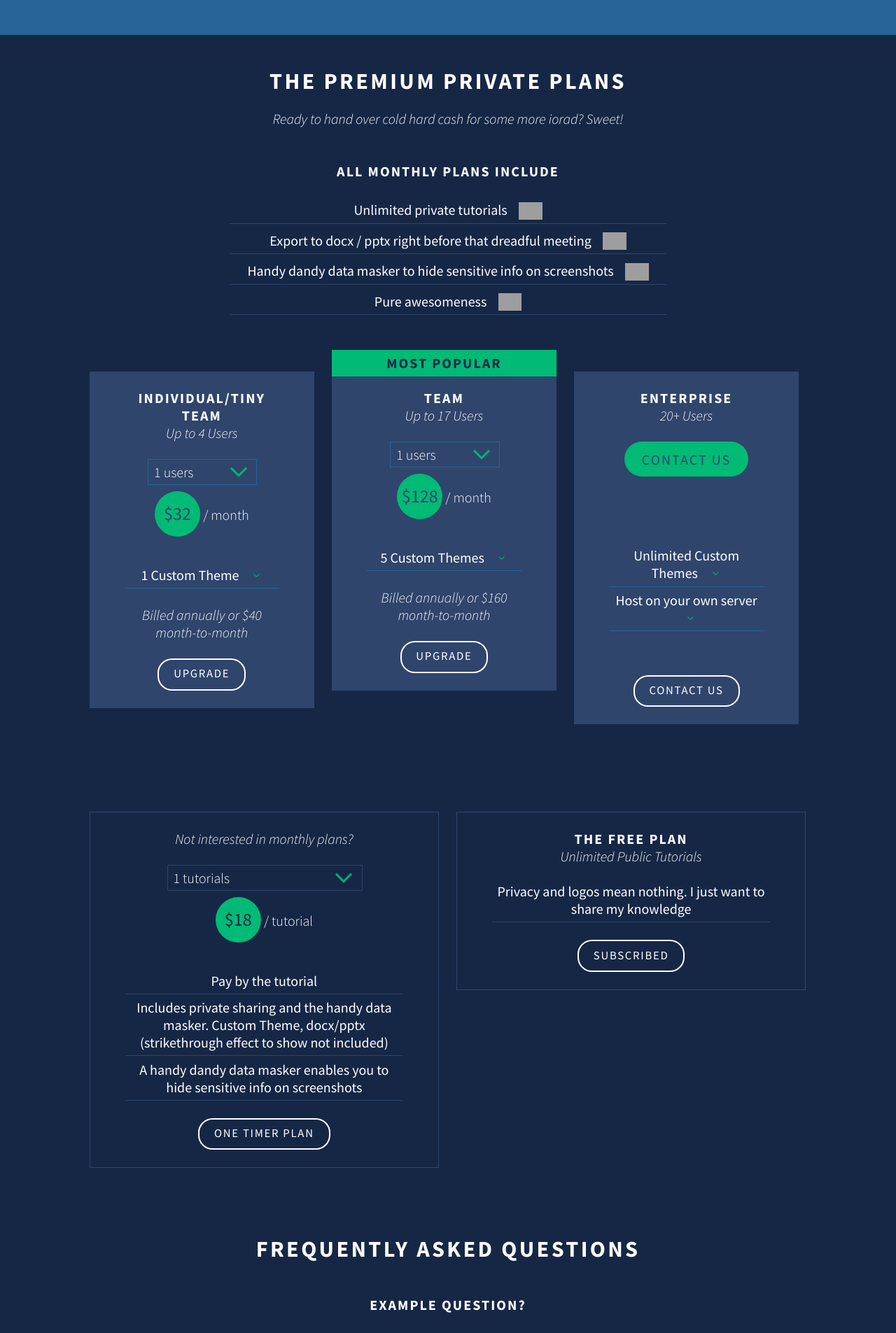
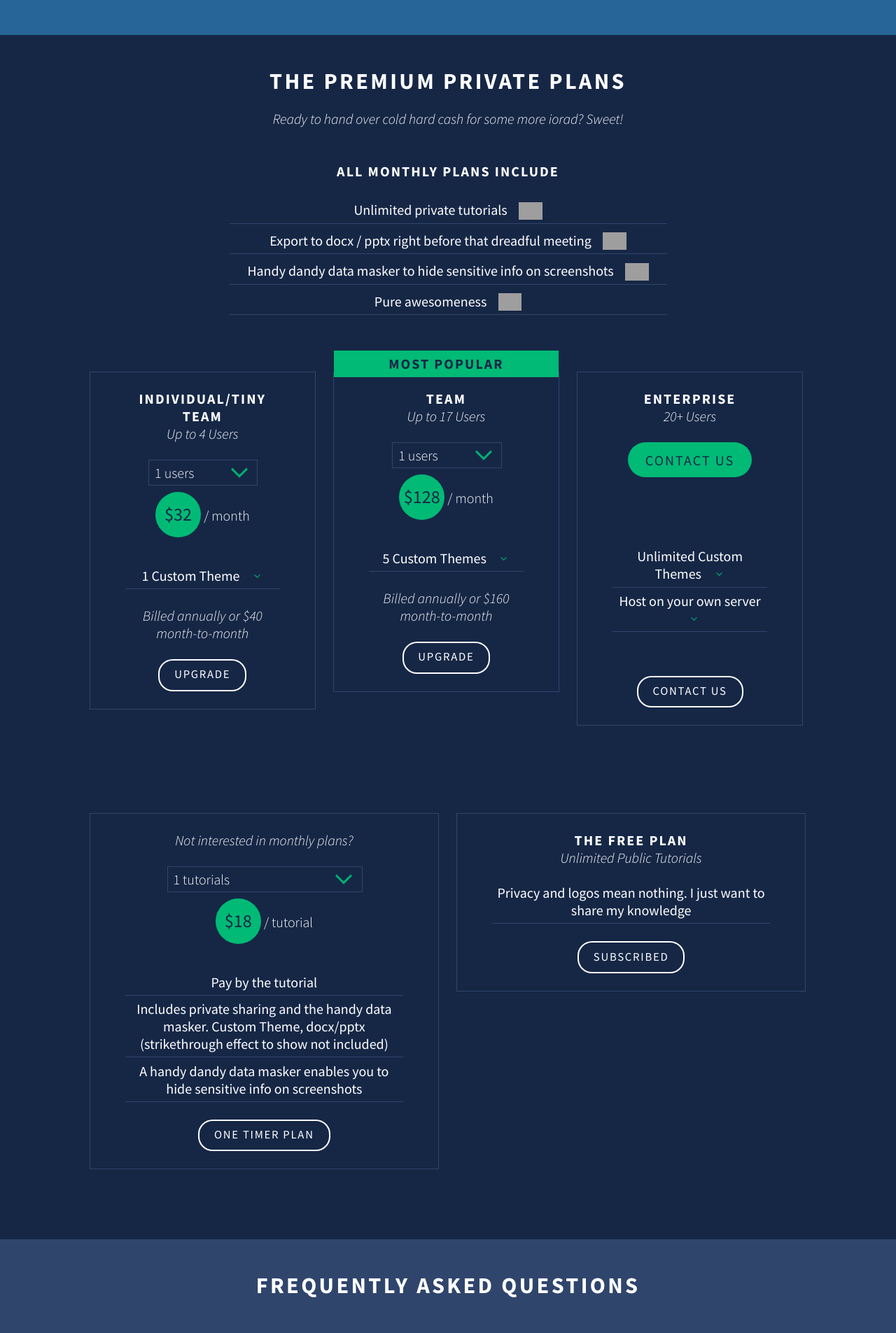
Before and after one commit to metamn/iorad, a Jekyll site: the page built from index.html, in a window 1280 px wide. Shown: the top 1905 px of the page at 70% size. Built offline with Jekyll 4.4.1, drawn with Linux system fonts in a browser that asks for light colours; nearby versions of some CDN libraries; grey boxes are pictures that could not be loaded.

Commit message:
Faq styled

```diff
--- a/assets/styles/screen.css
+++ b/assets/styles/screen.css
@@ -60,25 +60,25 @@
 @media only screen and (max-width: 63.999em) { html.pricing body #pricing #primary-plans { margin-top: 2.5em; padding-left: 1.25em; padding-right: 1.25em; width: calc(100% - 2.5em - 0px); }
   html.pricing body #pricing #primary-plans article.popular { margin-top: 1.25em; } }
 @media only screen and (min-width: 64em) { html.pricing body #pricing #primary-plans { margin-top: 3.75em; padding-left: 10%; padding-right: 10%; width: calc(100% - 20% - 0px); } }
-html.pricing body #pricing #primary-plans article { text-align: center; float: left; padding-left: 1.25em; padding-right: 1.25em; width: calc(31.5% - 2.5em - 2px); margin-right: 2.5%; margin-bottom: 2.5em; padding: 1.25em; position: relative; color: white; background-color: #2f456c; }
+html.pricing body #pricing #primary-plans article { text-align: center; float: left; padding-left: 1.25em; padding-right: 1.25em; width: calc(31.5% - 2.5em - 2px); margin-right: 2.5%; margin-bottom: 2.5em; padding: 1.25em; position: relative; border: 1px solid #2f456c; }
 html.pricing body #pricing #primary-plans article .container { text-align: center; display: inline-block; padding-left: 1.25em; padding-right: 1.25em; width: calc(100% - 2.5em); max-width: 31.25em; }
 html.pricing body #pricing #primary-plans article:last-of-type { margin-right: 0; }
 @media only screen and (max-width: 63.999em) { html.pricing body #pricing #primary-plans article { padding-left: 1.25em; padding-right: 1.25em; width: calc(100% - 2.5em - 2px); margin-right: 0; } }
 html.pricing body #pricing #primary-plans article .title h2 { font-family: 'Source Sans Pro', sans-serif; font-weight: 700; text-transform: uppercase; letter-spacing: 0.10417em; }
 html.pricing body #pricing #primary-plans article .subtitle p { font-family: 'Source Sans Pro', sans-serif; font-weight: 300; font-style: italic; }
 html.pricing body #pricing #primary-plans article .users { margin: 1.25em 0; }
-html.pricing body #pricing #primary-plans article .users .selectbox { border: 1px solid #276497; background: transparent url("http://metamn.github.io/iorad/assets/images/icon-arrow-down-green.png") no-repeat 99% 50%; width: 70%; margin: 0 15%; overflow: hidden; }
+html.pricing body #pricing #primary-plans article .users .selectbox { border: 1px solid #2f456c; background: transparent url("http://metamn.github.io/iorad/assets/images/icon-arrow-down-green.png") no-repeat 99% 50%; width: 70%; margin: 0 15%; overflow: hidden; }
 @media only screen and (max-width: 63.999em) { html.pricing body #pricing #primary-plans article .users .selectbox { background: transparent url("http://metamn.github.io/iorad/assets/images/icon-arrow-down-green-medium.png") no-repeat 99% 50%; } }
 html.pricing body #pricing #primary-plans article .users .selectbox select { color: white; background-color: #162746; font-family: 'Source Sans Pro', sans-serif; font-weight: 300; font-size: 100%; padding: 5px 8px; width: 130%; border: none; box-shadow: none; background: transparent; background-image: none; -webkit-appearance: none; }
-html.pricing body #pricing #primary-plans article .price .usd { width: 2.5em; height: 2.5em; -webkit-border-radius: 2.5em; -moz-border-radius: 2.5em; -ms-border-radius: 2.5em; -o-border-radius: 2.5em; border-radius: 2.5em; border: 2px solid; display: inline-block; text-align: center; font-size: smaller; font-family: 'Source Sans Pro', sans-serif; font-weight: 400; color: #2f456c; background-color: #00ba75; font-size: 1.3077em; border: none; position: relative; top: -0.625em; }
+html.pricing body #pricing #primary-plans article .price .usd { width: 2.5em; height: 2.5em; -webkit-border-radius: 2.5em; -moz-border-radius: 2.5em; -ms-border-radius: 2.5em; -o-border-radius: 2.5em; border-radius: 2.5em; border: 2px solid; display: inline-block; text-align: center; font-size: smaller; font-family: 'Source Sans Pro', sans-serif; font-weight: 400; color: #162746; background-color: #00ba75; font-size: 1.3077em; border: none; position: relative; top: -0.625em; }
 html.pricing body #pricing #primary-plans article .price .usd span { position: relative; top: 0.83333em; }
 html.pricing body #pricing #primary-plans article .price .usd span { top: 0.625em; }
 html.pricing body #pricing #primary-plans article .instead-of-price { margin-top: 1.25em; }
-html.pricing body #pricing #primary-plans article .instead-of-price p { padding: 0.625em 1.25em; border: 2px solid; -webkit-border-radius: 1.25em; -moz-border-radius: 1.25em; -ms-border-radius: 1.25em; -o-border-radius: 1.25em; border-radius: 1.25em; display: inline-block; cursor: pointer; font-family: 'Source Sans Pro', sans-serif; font-weight: 400; font-size: smaller; text-transform: uppercase; letter-spacing: 0.10417em; color: #2f456c; background-color: #00ba75; font-size: 1.3077em; font-size: 100%; border: none; }
+html.pricing body #pricing #primary-plans article .instead-of-price p { padding: 0.625em 1.25em; border: 2px solid; -webkit-border-radius: 1.25em; -moz-border-radius: 1.25em; -ms-border-radius: 1.25em; -o-border-radius: 1.25em; border-radius: 1.25em; display: inline-block; cursor: pointer; font-family: 'Source Sans Pro', sans-serif; font-weight: 400; font-size: smaller; text-transform: uppercase; letter-spacing: 0.10417em; color: #162746; background-color: #00ba75; font-size: 1.3077em; font-size: 100%; border: none; }
 html.pricing body #pricing #primary-plans article .instead-of-price p a { text-decoration: none; }
 html.pricing body #pricing #primary-plans article .features { margin-top: 1.25em; }
 html.pricing body #pricing #primary-plans article .features ul { font-family: 'Source Sans Pro', sans-serif; font-weight: 400; }
-html.pricing body #pricing #primary-plans article .features ul li { margin-bottom: 0.3125em; padding-bottom: 0.3125em; border-bottom: 1px solid #276497; }
+html.pricing body #pricing #primary-plans article .features ul li { margin-bottom: 0.3125em; padding-bottom: 0.3125em; border-bottom: 1px solid #2f456c; }
 html.pricing body #pricing #primary-plans article .features ul li span.feature.with-description:after { content: url("http://metamn.github.io/iorad/assets/images/icon-arrow-down-green-small.png"); margin-left: 0.625em; position: relative; top: 2px; cursor: pointer; }
 @media only screen and (max-width: 63.999em) { html.pricing body #pricing #primary-plans article .features ul li span.feature.with-description:after { margin-left: 0px; top: 0.3125em; } }
 html.pricing body #pricing #primary-plans article .features ul li span.feature-description { display: none; }
@@ -94,7 +94,7 @@
 @media only screen and (max-width: 63.999em) { html.pricing body #pricing #secondary-plans { margin-top: 2.5em; padding-left: 1.25em; padding-right: 1.25em; width: calc(100% - 2.5em - 0px); }
   html.pricing body #pricing #secondary-plans article.popular { margin-top: 1.25em; } }
 @media only screen and (min-width: 64em) { html.pricing body #pricing #secondary-plans { margin-top: 3.75em; padding-left: 10%; padding-right: 10%; width: calc(100% - 20% - 0px); } }
-html.pricing body #pricing #secondary-plans article { text-align: center; float: left; padding-left: 1.25em; padding-right: 1.25em; width: calc(48.7% - 2.5em - 2px); margin-right: 2.5%; margin-bottom: 2.5em; border: 1px solid #2f456c; padding: 1.25em; position: relative; }
+html.pricing body #pricing #secondary-plans article { text-align: center; float: left; padding-left: 1.25em; padding-right: 1.25em; width: calc(48.7% - 2.5em - 2px); margin-right: 2.5%; margin-bottom: 2.5em; padding: 1.25em; position: relative; border: 1px solid #2f456c; }
 html.pricing body #pricing #secondary-plans article .container { text-align: center; display: inline-block; padding-left: 1.25em; padding-right: 1.25em; width: calc(100% - 2.5em); max-width: 31.25em; }
 html.pricing body #pricing #secondary-plans article:last-of-type { margin-right: 0; }
 @media only screen and (max-width: 63.999em) { html.pricing body #pricing #secondary-plans article { padding-left: 1.25em; padding-right: 1.25em; width: calc(100% - 2.5em - 2px); margin-right: 0; } }
@@ -126,16 +126,17 @@
   html.pricing body #pricing #secondary-plans article#enterprise .instead-of-price .instead-of-price p { margin-top: 1.5625em; }
   html.pricing body #pricing #secondary-plans article#enterprise .button { margin-top: 3.125em; } }
 html.pricing body #pricing #secondary-plans article .container > h3 { display: none; }
-html.pricing body #faq { text-align: center; margin: 2.5em 0; }
+html.pricing body #faq { text-align: center; margin: 2.5em 0 0; color: white; background-color: #2f456c; padding-top: 2.5em; }
+html.pricing body #faq .container { text-align: center; display: inline-block; padding-left: 1.25em; padding-right: 1.25em; width: calc(100% - 2.5em); max-width: 62.5em; }
 html.pricing body #faq h2 { font-family: 'Source Sans Pro', sans-serif; font-weight: 700; font-size: 1.6154em; text-transform: uppercase; letter-spacing: 0.10417em; line-height: 1; }
-html.pricing body #faq .container { text-align: center; display: inline-block; padding-left: 1.25em; padding-right: 1.25em; width: calc(100% - 2.5em); max-width: 62.5em; }
 html.pricing body #faq .container article { margin-top: 2.5em; text-align: center; }
 html.pricing body #faq .container article > h3 { display: block; }
 html.pricing body #faq .container article .container { text-align: center; display: inline-block; padding-left: 1.25em; padding-right: 1.25em; width: calc(100% - 2.5em); max-width: 31.25em; }
 html.pricing body #faq .container article .container { max-width: 31.25em; }
 html.pricing body #faq .container article .container h3 { font-family: 'Source Sans Pro', sans-serif; font-weight: 700; text-transform: uppercase; letter-spacing: 0.10417em; }
 html.pricing body #faq .container article .container p { margin-top: 1.25em; }
-@media only screen and (min-width: 64em) { html.pricing body #faq .container article .container:after { content: ' '; display: inline-block; border-bottom: 1px solid #2f456c; margin-top: 2.5em; margin-bottom: 1.25em; width: 30%; } }
+@media only screen and (min-width: 64em) { html.pricing body #faq .container article .container:after { content: '\00b0'; color: #999999; background-color: transparent; display: inline-block; margin-top: 2.5em; margin-bottom: 1.25em; }
+  html.pricing body #faq .container article .container:after a { color: #999999; background-color: transparent; } }
 
 #gravity .h-vertical, #gravity .h-horizontal, #gravity .h-golden-rectangle { position: fixed; z-index: 1000; opacity: .3; }
 #gravity .h-vertical { left: calc(50% - 1px); height: 100%; border-left: 1px solid red; }
--- a/assets/styles/structures/primary-plans.scss
+++ b/assets/styles/structures/primary-plans.scss
@@ -9,8 +9,8 @@
 
     position: relative;
 
-    @include colors(white-on-blue);
-    @include primary-plan($lightblue, blue-on-green);
+    border: 1px solid $blue;
+    @include primary-plan;
   }
 }
 
```
Also changed, not shown: assets/styles/organisms/faq.scss (+5 -6 lines), assets/styles/structures/faqs.scss (+7 -4 lines), assets/styles/structures/secondary-plans.scss (+5 -2 lines), 5 other files.
